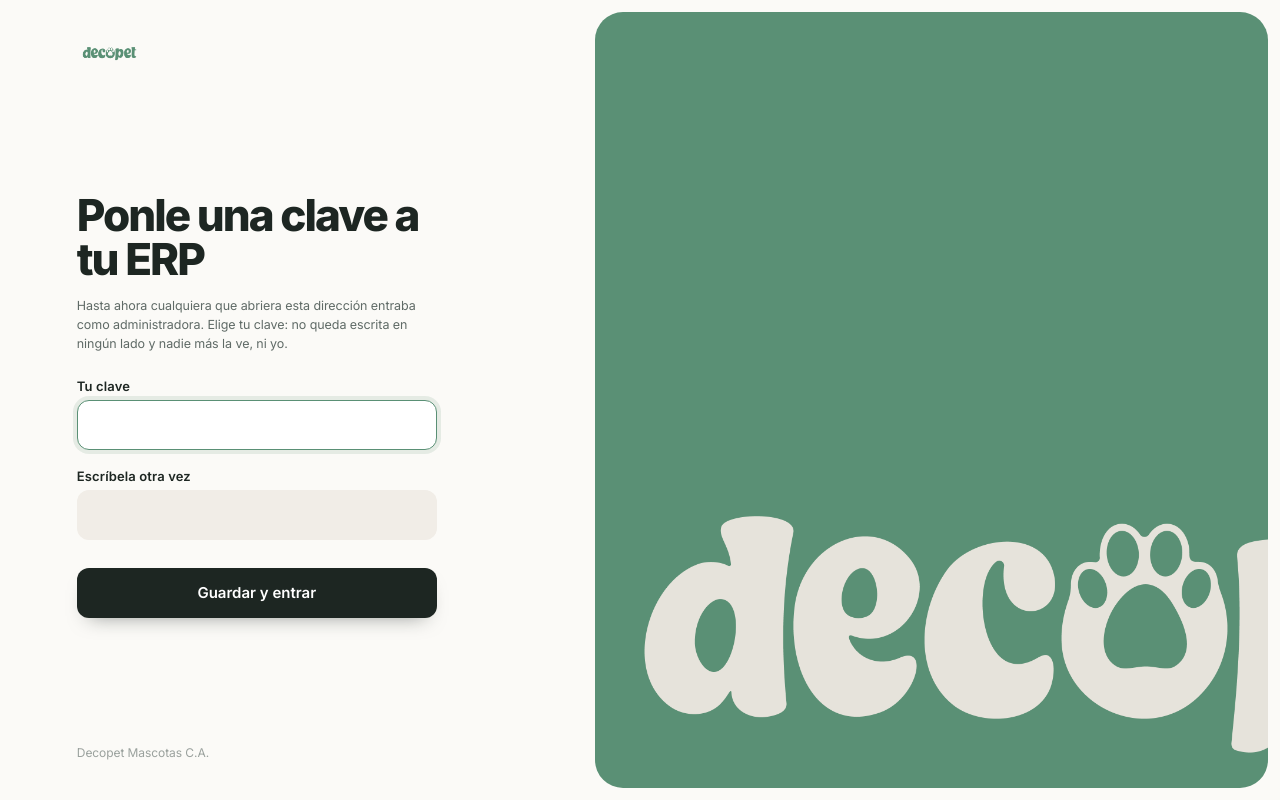
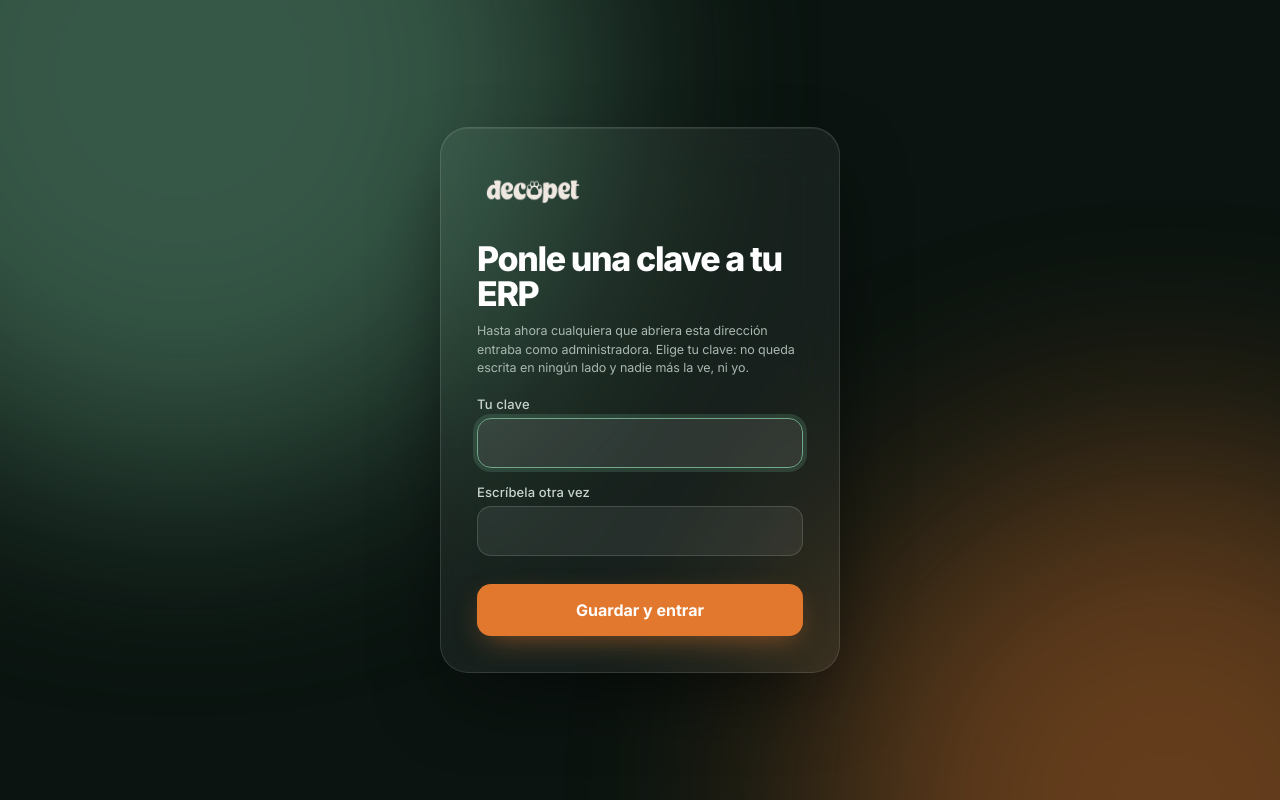
Before and after one commit to cristinadecoept/ERP-decopet, a FastAPI app: page /entrar in a window 1280 px wide. Run offline with FastAPI, Linux system fonts and the light colour scheme; data comes from the database, SQL or seed files in the repository; data that the repository does not hold is empty.

Commit message:
Entrar: oscura con luz verde y naranja, tarjeta de vidrio y botón naranja sólido
La opción C que eligió Cristina. Fondo casi negro con una luz verde arriba
a la izquierda y una naranja abajo a la derecha, que se mueven muy lento;
tarjeta de vidrio con el logo en crema, 'Hola de nuevo', campos
translúcidos con foco verde y botón naranja sólido (sin degradé). Siempre
oscura, esté el ERP en claro u oscuro.

Co-Authored-By: Claude Opus 5.5 <noreply@anthropic.com>

```diff
--- a/plataforma/static/estilo.css
+++ b/plataforma/static/estilo.css
@@ -851,32 +851,28 @@ select{-webkit-appearance:none}html.oscuro select{background-color:#202723;color
 /* un cuadro que se abre dentro de una tabla no puede quedar cortado */
 .tabla:has(details.cobro[open]){overflow:visible}
 
-/* Pantalla de entrar: pantalla partida. A la izquierda el formulario sin tarjeta, con tipografía grande;
-   a la derecha el verde sólido de la marca con el logo gigante cortado por los bordes. */
-.entrar-w{background:#FBFAF7;display:grid;grid-template-columns:minmax(420px,1fr) 1.15fr;padding:0;overflow:auto}
-.entrar-lado{display:flex;flex-direction:column;justify-content:space-between;padding:40px clamp(28px,6vw,96px);min-height:100vh}
-.entrar-lado .entrar-logo{height:26px;width:auto;display:block;align-self:flex-start;margin:0}
-.entrar-c{width:100%;max-width:360px;background:none;box-shadow:none;border-radius:0;padding:0}
-.entrar-c h1{font-size:44px;line-height:1;font-weight:800;letter-spacing:-.045em;margin:0 0 32px;color:#1d2622}
-.entrar-c p.mini{margin:-16px 0 24px}
-.entrar-c label{color:#1d2622;font-weight:600;font-size:13px;margin-top:18px}
-.entrar-c input{height:50px;border-radius:12px;padding:0 16px;font-size:16px;background:#F1EDE7;border:1px solid transparent;color:#1d2622;transition:background .15s,border-color .15s,box-shadow .15s}
-.entrar-c input:hover{background:#ECE7E0}
-.entrar-c input:focus{background:#fff;border-color:#5A9075;box-shadow:0 0 0 4px rgba(90,144,117,.14)}
-.entrar-c .btn{height:50px;border-radius:12px;font-size:15px;font-weight:600;background:#1d2622;border-color:#1d2622;color:#fff;margin-top:28px;transition:background .15s}
-.entrar-c .btn:hover{background:#5A9075;border-color:#5A9075}
-.entrar-pie{font-size:12px;color:#9aa19d}
-.entrar-arte{position:relative;overflow:hidden;background:#5A9075;margin:12px 12px 12px 0;border-radius:28px;min-height:calc(100vh - 24px)}
-.entrar-arte img{position:absolute;width:175%;max-width:none;left:-8%;bottom:-9%;opacity:.95}
-html.oscuro .entrar-w{background:#121614}
-html.oscuro .entrar-c h1,html.oscuro .entrar-c label{color:#eef1ef}
-html.oscuro .entrar-c input{background:#1a201d;color:#eef1ef}
-html.oscuro .entrar-c input:focus{background:#202723}
-html.oscuro .entrar-c .btn{background:#eef1ef;border-color:#eef1ef;color:#121614}
-html.oscuro .entrar-c .btn:hover{background:#8cc2a6;border-color:#8cc2a6}
-@media (max-width:860px){
- .entrar-w{grid-template-columns:1fr}
- .entrar-arte{display:none}
- .entrar-lado{padding:28px 22px}
- .entrar-c h1{font-size:38px}
-}
+/* Pantalla de entrar: oscura, con luz verde y naranja detrás y una tarjeta de vidrio.
+   Siempre oscura, esté el ERP en modo claro u oscuro. Solo verde y naranja para resaltar. */
+.entrar-w{background:#0b1410;display:flex;align-items:center;justify-content:center;padding:24px 16px;overflow:hidden;isolation:isolate}
+.entrar-luz{position:fixed;border-radius:50%;z-index:-1;pointer-events:none;display:block}
+.entrar-luz-v{width:62vmax;height:62vmax;background:#5A9075;filter:blur(110px);opacity:.55;left:-18vmax;top:-26vmax;animation:entrar-flota 18s ease-in-out infinite alternate}
+.entrar-luz-n{width:52vmax;height:52vmax;background:#E1782E;filter:blur(120px);opacity:.42;right:-14vmax;bottom:-24vmax;animation:entrar-flota 22s ease-in-out infinite alternate-reverse}
+@keyframes entrar-flota{to{transform:translate(4vmax,3vmax) scale(1.08)}}
+@media (prefers-reduced-motion:reduce){.entrar-luz{animation:none}}
+.entrar-c{width:min(400px,100%);color:#fff;background:rgba(255,255,255,.06);border:1px solid rgba(255,255,255,.12);
+  -webkit-backdrop-filter:blur(24px) saturate(1.2);backdrop-filter:blur(24px) saturate(1.2);border-radius:28px;padding:40px 36px 36px;
+  box-shadow:0 30px 80px -20px rgba(0,0,0,.6),inset 0 1px 0 rgba(255,255,255,.08)}
+.entrar-c .entrar-logo{display:block;height:auto;width:112px;margin:0 0 28px;align-self:auto}
+.entrar-c h1{font-size:34px;line-height:1.05;font-weight:800;letter-spacing:-.04em;margin:0;color:#fff}
+.entrar-sub{color:#a9b8b0;font-size:15px;margin:8px 0 22px}
+.entrar-c p.mini{color:#a9b8b0;margin:10px 0 18px}
+.entrar-c label{color:#c9d4ce;font-weight:500;font-size:13px;margin-top:16px}
+.entrar-c input{height:50px;border-radius:14px;padding:0 16px;font-size:16px;background:rgba(255,255,255,.07);border:1px solid rgba(255,255,255,.14);color:#fff;transition:border-color .15s,background .15s,box-shadow .15s}
+.entrar-c input:hover{background:rgba(255,255,255,.1)}
+.entrar-c input:focus{background:rgba(255,255,255,.1);border-color:#6fa98a;box-shadow:0 0 0 4px rgba(111,169,138,.22)}
+.entrar-c .btn{height:52px;border-radius:14px;font-size:16px;font-weight:700;border:0;color:#fff;margin-top:28px;
+  background:#E1782E;transition:background .15s,transform .05s,box-shadow .2s;box-shadow:0 10px 30px -10px rgba(225,120,46,.6)}
+.entrar-c .btn:hover{background:#ea8a45;box-shadow:0 14px 34px -10px rgba(225,120,46,.75)}
+.entrar-c .btn:active{transform:translateY(1px)}
+.entrar-c .entrar-mal{color:#ffb4a6}
+@media (max-width:520px){.entrar-c{padding:32px 22px 28px;border-radius:24px}.entrar-c h1{font-size:30px}}
--- a/plataforma/templates/entrar.html
+++ b/plataforma/templates/entrar.html
@@ -1,8 +1,8 @@
 {% extends "base.html" %}{% block titulo %}Entrar · Decopet{% endblock %}{% block cuerpo %}
 <div class="entrar-w">
- <div class="entrar-lado">
-  <img src="/static/logo-verde.png" alt="Decopet" class="entrar-logo">
+ <i class="entrar-luz entrar-luz-v" aria-hidden="true"></i><i class="entrar-luz entrar-luz-n" aria-hidden="true"></i>
  <div class="entrar-c">
+  <img src="/static/logo-crema.png" alt="Decopet" class="entrar-logo">
   {% if primera_vez %}
    <h1>Ponle una clave a tu ERP</h1>
    <p class="mini">Hasta ahora cualquiera que abriera esta dirección entraba como administradora. Elige tu clave: no queda escrita en ningún lado y nadie más la ve, ni yo.</p>
@@ -14,7 +14,7 @@
     <button class="btn">Guardar y entrar</button>
    </form>
   {% else %}
-   <h1>Entrar</h1>
+   <h1>Hola de nuevo</h1><div class="entrar-sub">Entra a tu ERP</div>
    <form method="post" action="/entrar">
     <label>Correo o usuario</label><input name="usuario" required autofocus autocomplete="username" inputmode="email">
     <label>Clave</label><input type="password" name="clave" required autocomplete="current-password">
@@ -23,8 +23,5 @@
    </form>
   {% endif %}
  </div>
-  <div class="entrar-pie">Decopet Mascotas C.A.</div>
- </div>
- <div class="entrar-arte" aria-hidden="true"><img src="/static/logo-crema.png" alt=""></div>
 </div>
 {% endblock %}
```
